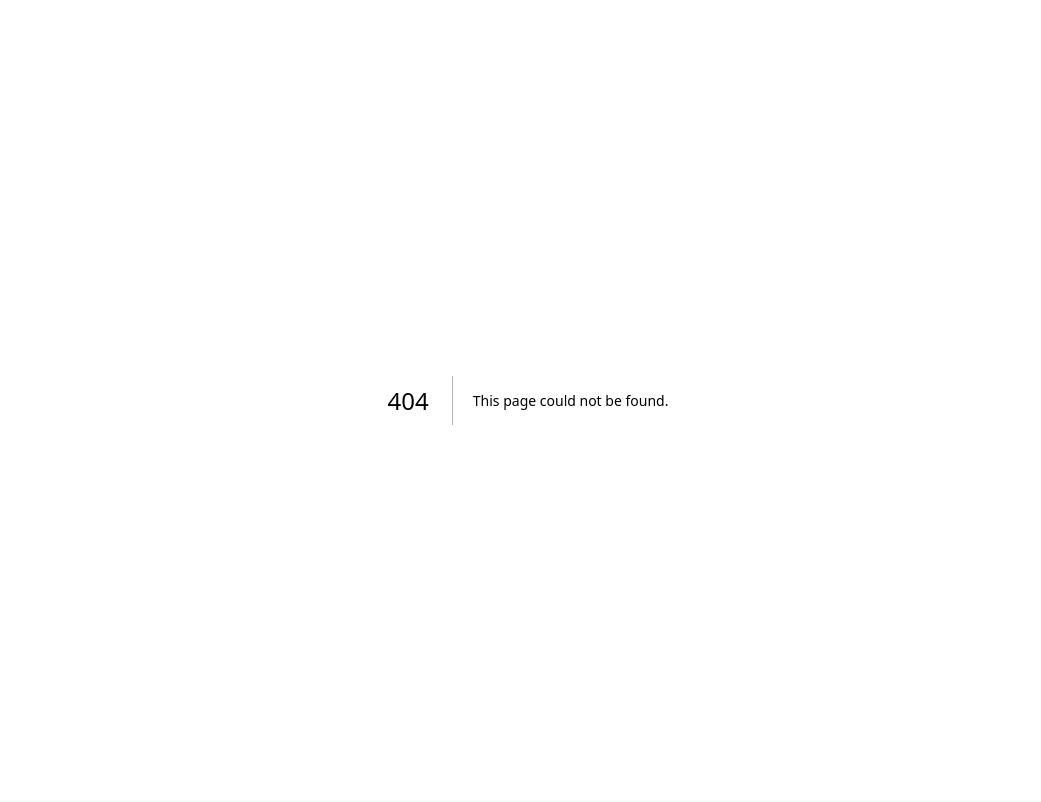
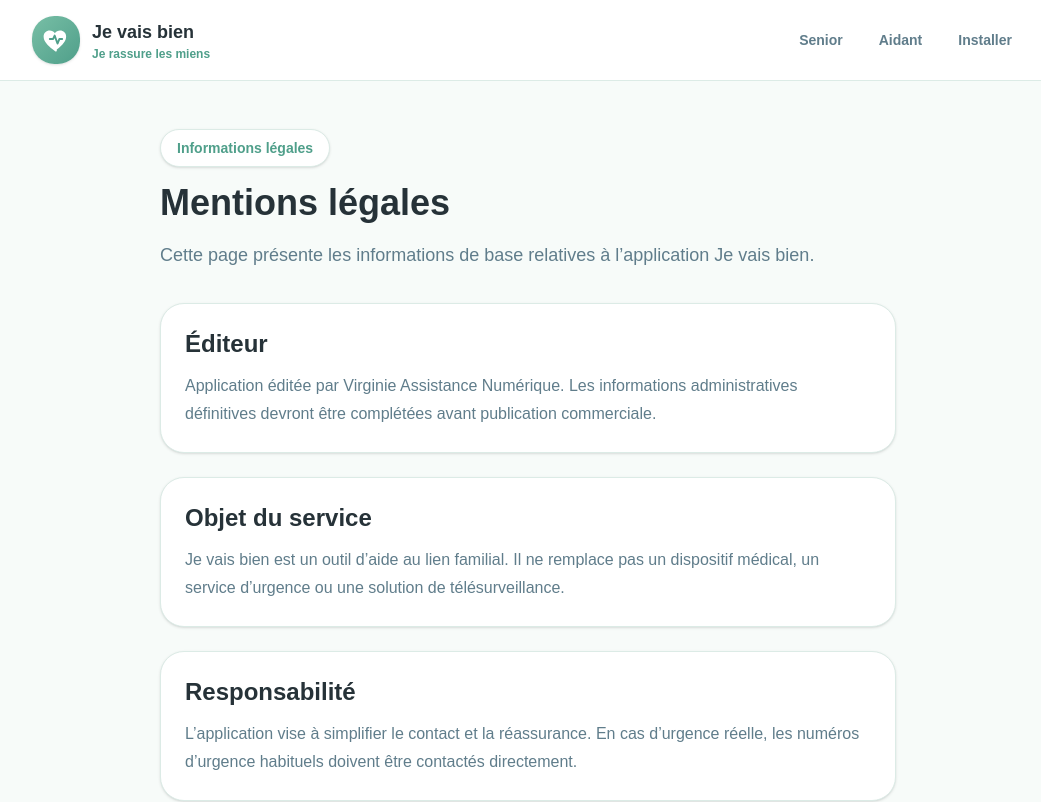
Before and after one commit to Virginie17/jevaisbien, a Next.js app: page /mentions-legales in a window 1280 px wide. Before the commit this address had no page. Shown: the top 802 px of the page, without its empty margins (112-1153 px from the left). Built offline with nearby package versions, Linux system fonts and the light colour scheme.

Commit message:
Add legal notice page

```diff
--- /dev/null
+++ b/app/mentions-legales/page.tsx
@@ -0,0 +1,46 @@
+import AppFooter from "@/components/AppFooter";
+import AppHeader from "@/components/AppHeader";
+
+export default function MentionsLegalesPage() {
+  return (
+    <main className="min-h-screen bg-[#F7FBF9]">
+      <AppHeader />
+
+      <section className="mx-auto max-w-3xl px-4 py-12">
+        <p className="mb-4 inline-block rounded-full border border-[#DCEBE6] bg-white px-4 py-2 text-sm font-semibold text-[#4F9F8A] shadow-sm">
+          Informations légales
+        </p>
+
+        <h1 className="text-4xl font-bold text-[#263238]">Mentions légales</h1>
+        <p className="mt-4 text-lg leading-8 text-[#607D8B]">
+          Cette page présente les informations de base relatives à l’application Je vais bien.
+        </p>
+
+        <div className="mt-8 space-y-6">
+          <article className="rounded-3xl border border-[#DCEBE6] bg-white p-6 shadow-sm">
+            <h2 className="text-2xl font-bold text-[#263238]">Éditeur</h2>
+            <p className="mt-3 leading-7 text-[#607D8B]">
+              Application éditée par Virginie Assistance Numérique. Les informations administratives définitives devront être complétées avant publication commerciale.
+            </p>
+          </article>
+
+          <article className="rounded-3xl border border-[#DCEBE6] bg-white p-6 shadow-sm">
+            <h2 className="text-2xl font-bold text-[#263238]">Objet du service</h2>
+            <p className="mt-3 leading-7 text-[#607D8B]">
+              Je vais bien est un outil d’aide au lien familial. Il ne remplace pas un dispositif médical, un service d’urgence ou une solution de télésurveillance.
+            </p>
+          </article>
+
+          <article className="rounded-3xl border border-[#DCEBE6] bg-white p-6 shadow-sm">
+            <h2 className="text-2xl font-bold text-[#263238]">Responsabilité</h2>
+            <p className="mt-3 leading-7 text-[#607D8B]">
+              L’application vise à simplifier le contact et la réassurance. En cas d’urgence réelle, les numéros d’urgence habituels doivent être contactés directement.
+            </p>
+          </article>
+        </div>
+      </section>
+
+      <AppFooter />
+    </main>
+  );
+}
```
